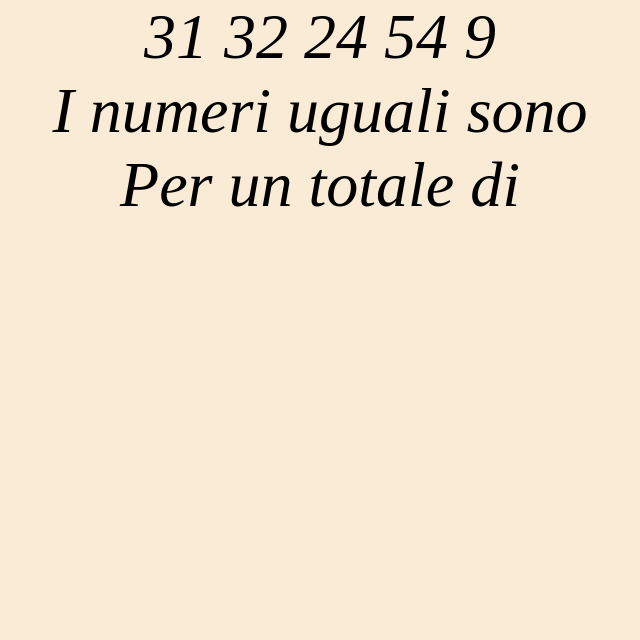
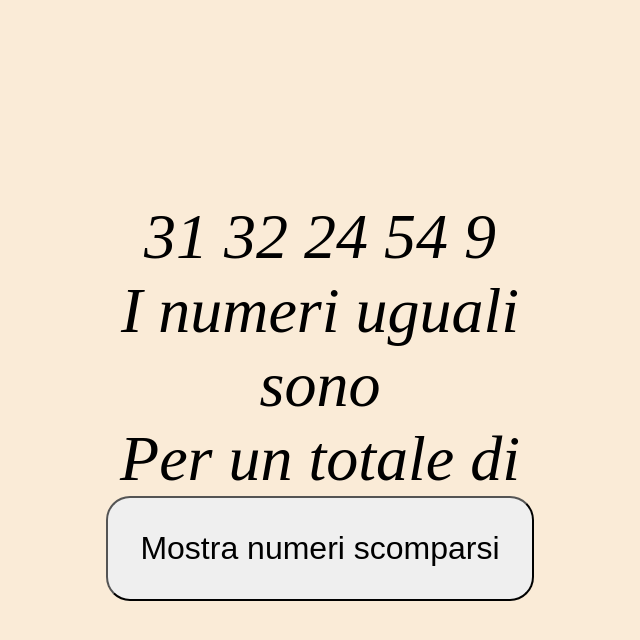
Before and after one commit to GtDavide01/js-simon, a plain HTML site: page index.html in a window 1280 px wide. Shown: the whole page, without its empty margins (320-960 px from the left). Drawn offline with Linux system fonts and the light colour scheme.

Commit message:
aggiunto bottone per visualizzare i numeri scomparsi

```diff
--- a/css/style.css
+++ b/css/style.css
@@ -3,6 +3,15 @@
     box-sizing: border-box;
     margin: 0;
     padding: 0;
+}
+.container{
+    width: 40%;
+    margin: 0 auto;
+    display: flex;
+    justify-content: center;
+    align-items: center;
+    flex-direction: column;
+    margin-top: 200px;
 }
 body{
     background-color: antiquewhite;
@@ -16,3 +25,10 @@ p{
 .none{
     display: none;
 }
+button{
+    font-size: 2rem;
+    border-radius: 1.5rem;
+    padding: 2rem;
+    background-color:azure
+    border: 1px solid black;
+}
--- a/index.html
+++ b/index.html
@@ -8,10 +8,14 @@
     <title>js-simon</title>
 </head>
 <body>
-    <p id="number-random"></p>
-    <p id="number-user"></p>
-    <p id="result">I numeri uguali sono</p>
-    <p id="result-tot">Per un totale di </p>
+    <div class="container">
+        <p id="number-random"></p>
+        <p id="number-user"></p>
+        <p id="result">I numeri uguali sono</p>
+        <p id="result-tot">Per un totale di </p>
+
+        <button id="visible">Mostra numeri scomparsi</button>
+    </div>
 
     <script src="js/script.js"></script>
 </body>
--- a/js/script.js
+++ b/js/script.js
@@ -22,31 +22,35 @@ const userNumberHtml = document.getElementById("number-user");
 console.log(userNumberHtml);
 const result = document.getElementById("result");
 const resultTot = document.getElementById("result-tot");
+//recupero bottone html
+const btnVisible = document.getElementById("visible");
 //Creo un array vuoto che conterrà i 5 numeri casuali
 const arrayRandomNum = [];
 //Creo array dove salvo numeri inseriti dall'utente
 const userNumber = [];
 //Ciclo for che si ripete per 5 volte e inserisce il numero all'interno dell'array
-for ( let i = 0 ; i<5 ; i++){
-    let numberGenerate = parseInt(getRandomNumber(1,100));
+for (let i = 0; i < 5; i++) {
+    let numberGenerate = parseInt(getRandomNumber(1, 100));
     arrayRandomNum.push(numberGenerate);
     //Stampo in pagina i valori all'interno dell'array
-    randomNum.innerHTML += "  "+arrayRandomNum[i]+" ";
+    randomNum.innerHTML += "  " + arrayRandomNum[i] + " ";
 }
 console.log(arrayRandomNum);
 //Richiamo setTimeout per far partire un timer di 30 secondi
-const timer = setTimeout(function(){
+const timer = setTimeout(function () {
     //Dopo 30 secondi faccio scomparire i numeri visualizzati  a schermo
     randomNum.classList.add("none");
-},10000)
-const timerUserNumber = setTimeout(function(){
+}, 10000)
+const timerUserNumber = setTimeout(function () {
     //richiamo funzione per chiedere 5 numeri all'utente
     requestNumber(userNumber);
     //richiamo funzione per confrontare i due array
-    confrontArray(arrayRandomNum , userNumber);
-},11000)
+    confrontArray(arrayRandomNum, userNumber);
+}, 11000)
 
-
+btnVisible.addEventListener("click",function(){
+    randomNum.classList.remove("none");
+})
 
 
 
@@ -64,30 +68,30 @@ function getRandomNumber(min, max) {
 
 
 //funzione per richiedere 5 numeri all'utente
-function requestNumber (array){
+function requestNumber(array) {
     //Creo ciclo for per chiedere all'utente 5 numeri tramite prompt e li salvo nell'array
-   for( let i  =  0 ; i<5 ; i++){
+    for (let i = 0; i < 5; i++) {
         //Chiedo all'utente il numero tramite prompt
         const numberChoiceUser = parseInt(prompt("Inserisci un numero che ricordi di vaer visto..."));
         //salvo il numero inserito dall'utente nell'array
         array.push(numberChoiceUser);
         //Stampo nell'html i numeri inseriti dall'utente
-        userNumberHtml.innerHTML += " "+array[i];
+        userNumberHtml.innerHTML += " " + array[i];
 
     }
 }
 
 //funzione per confrontare due array e restitusci la quantia di numeri uguali e quali
-function confrontArray (array1 , array2){
+function confrontArray(array1, array2) {
     //Confronto i valori dei due Array
     let nNumberEquals = 0;
-        for ( let i=0 ; i < array1.length ; i++){
+    for (let i = 0; i < array1.length; i++) {
         let temp = array1[i];
-            for ( let j=0; j < array2.length ; j++){
+        for (let j = 0; j < array2.length; j++) {
             let temp2 = array2[j];
-            if ( temp == temp2 ){
+            if (temp == temp2) {
                 nNumberEquals++;
-            result.innerHTML += " "+temp ;
+                result.innerHTML += " " + temp;
             }
         }
     }
```
Lines whose indentation alone changed are shown as unchanged.
